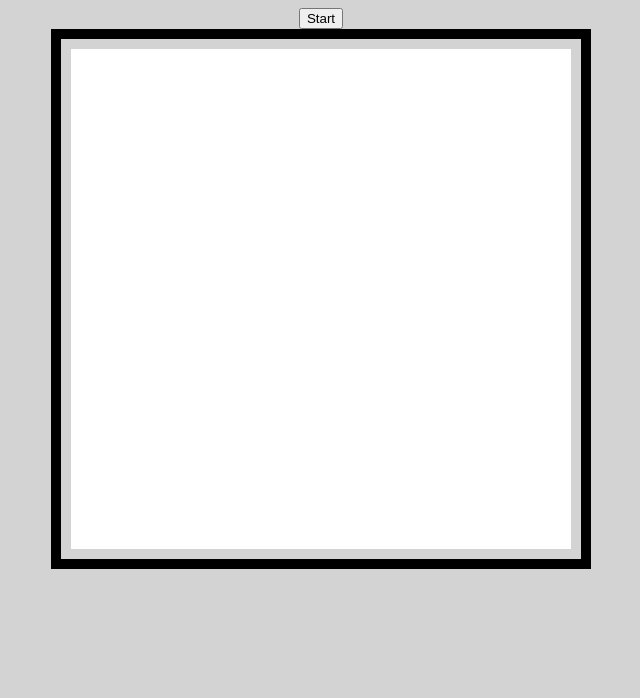
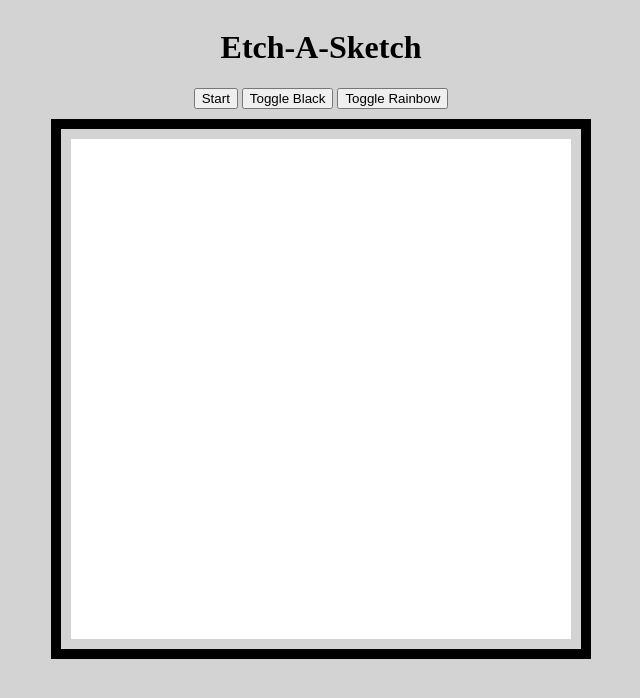
Before and after one commit to JanPomelo/odin-etch-a-sketch, a plain HTML site: page index.html in a window 1280 px wide. Shown: the whole page, without its empty margins (319-959 px from the left). Drawn offline with Linux system fonts and the light colour scheme.

Commit message:
Add Buttons to toggle different colours

```diff
--- a/index.html
+++ b/index.html
@@ -9,7 +9,12 @@
   </head>
   <body>
     <div id="heading">
-      <button id="start">Start</button>
+      <h1>Etch-A-Sketch</h1>
+      <div id="buttons">
+        <button id="start">Start</button>
+        <button id="black">Toggle Black</button>
+        <button id="rainbow">Toggle Rainbow</button>
+      </div>
     </div>
     <div id="container"></div>
   </body>
--- a/style/styles.css
+++ b/style/styles.css
@@ -22,6 +22,7 @@ body {
     justify-content: center;
     align-items: center;
     flex-direction: column;
+
 }
 .div {
     background-color: white;
@@ -31,3 +32,11 @@ body {
 .divHovered {
     background-color: black;
 }
+
+#heading {
+    display: flex;
+    flex-direction: column;
+    align-items: center;
+    justify-content: center;
+    margin-bottom: 10px;
+}
```
